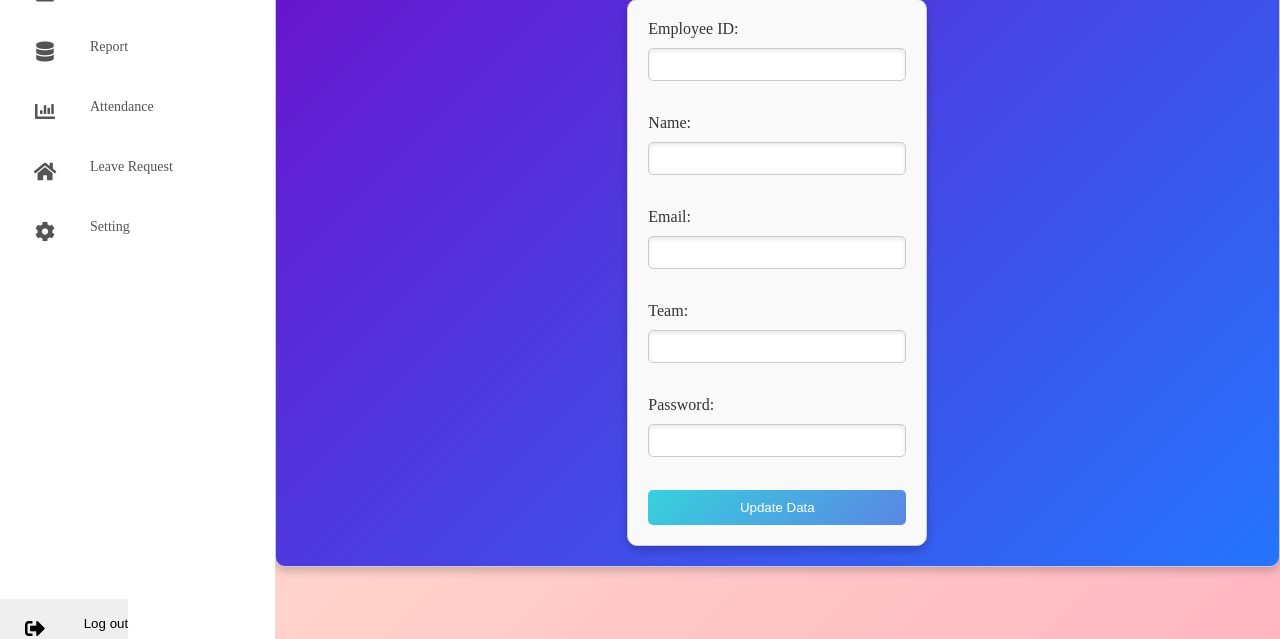
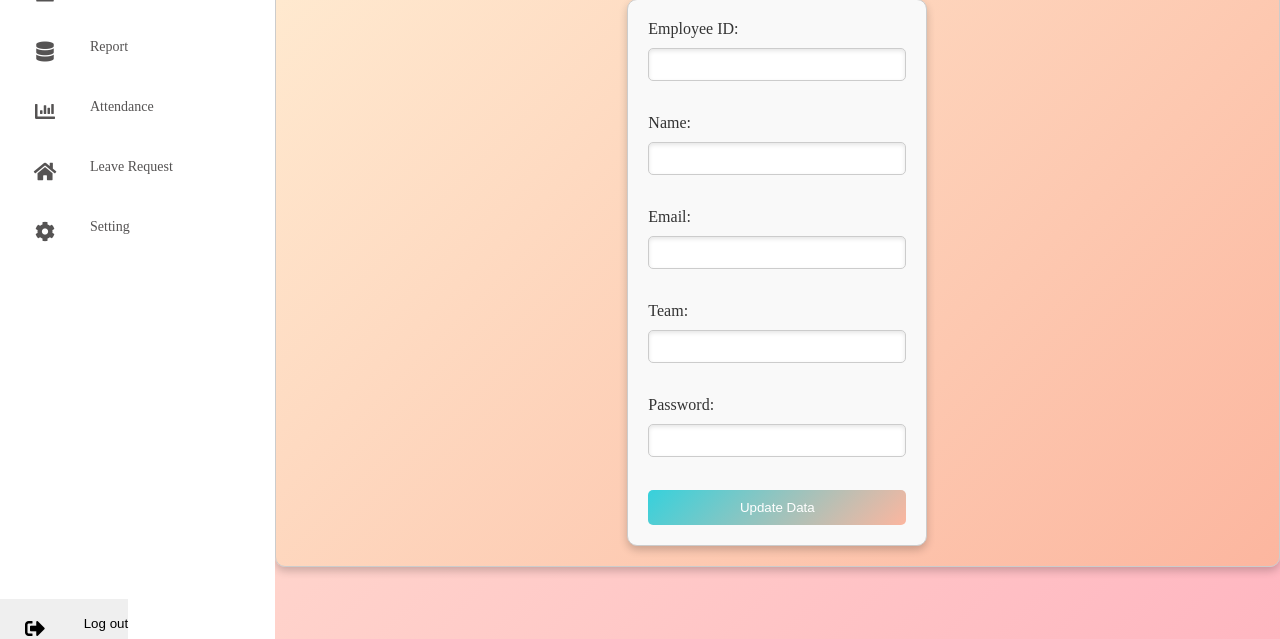
Before and after one commit to kadyan2001/drc-attendance, a plain HTML site: page client/setting.html in a window 1280 px wide. Shown: the part 161-800 px from the top of the page. Drawn offline with Linux system fonts and the light colour scheme; files whose address does not match are found by name.

Commit message:
check commit

```diff
--- a/client/setting.css
+++ b/client/setting.css
@@ -5,7 +5,7 @@
     padding: 20px;
     border: 1px solid #ccc;
     border-radius: 10px;
-    background: linear-gradient(135deg, #6a11cb 0%, #2575fc 100%);
+    background: linear-gradient(135deg, #ffecd2 0%, #fcb69f 100%);
     background-size: 100%;
     text-align: center; /* Center the content horizontally */
     box-shadow: 0 4px 8px rgba(0, 0, 0, 0.2);
@@ -50,7 +50,7 @@
 }
 
 .updation form button:hover {
-    background: linear-gradient(135deg, #fc5c7d 0%, #6a82fb 100%);
+    background: linear-gradient(135deg, #fc5c7d 0%, #fcb69f 100%);
 }
 
 /* Styling the form */
@@ -82,7 +82,7 @@
 #updateForm button {
     width: 100%;
     padding: 10px;
-    background: linear-gradient(135deg, #36d1dc 0%, #5b86e5 100%);
+    background: linear-gradient(135deg, #36d1dc 0%, #fcb69f 100%);
     color: #fff;
     border: none;
     border-radius: 5px;
@@ -91,7 +91,7 @@
 }
 
 #updateForm button:hover {
-    background: linear-gradient(135deg, #5b86e5 0%, #36d1dc 100%);
+    background: linear-gradient(135deg, #fcb69f 0%, #36d1dc 100%);
 }
 
 /* Styling the heading */
```
